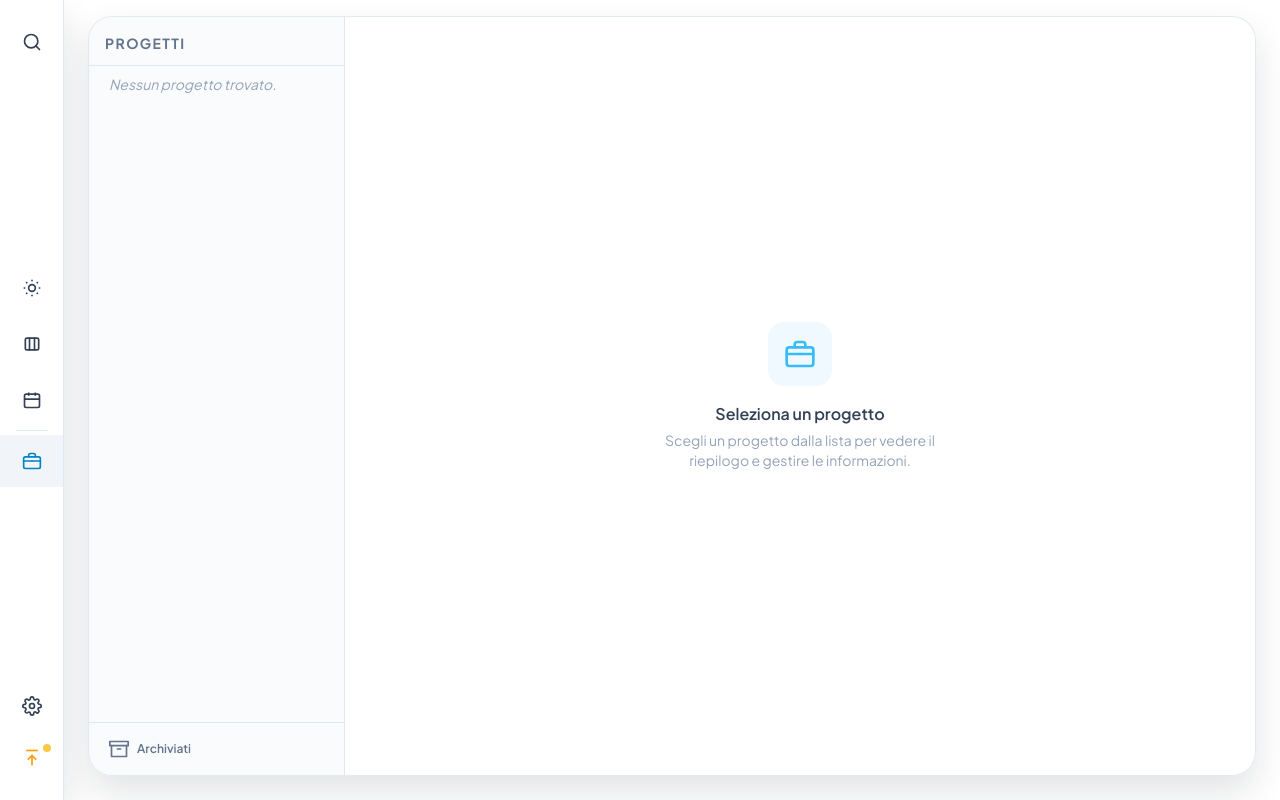
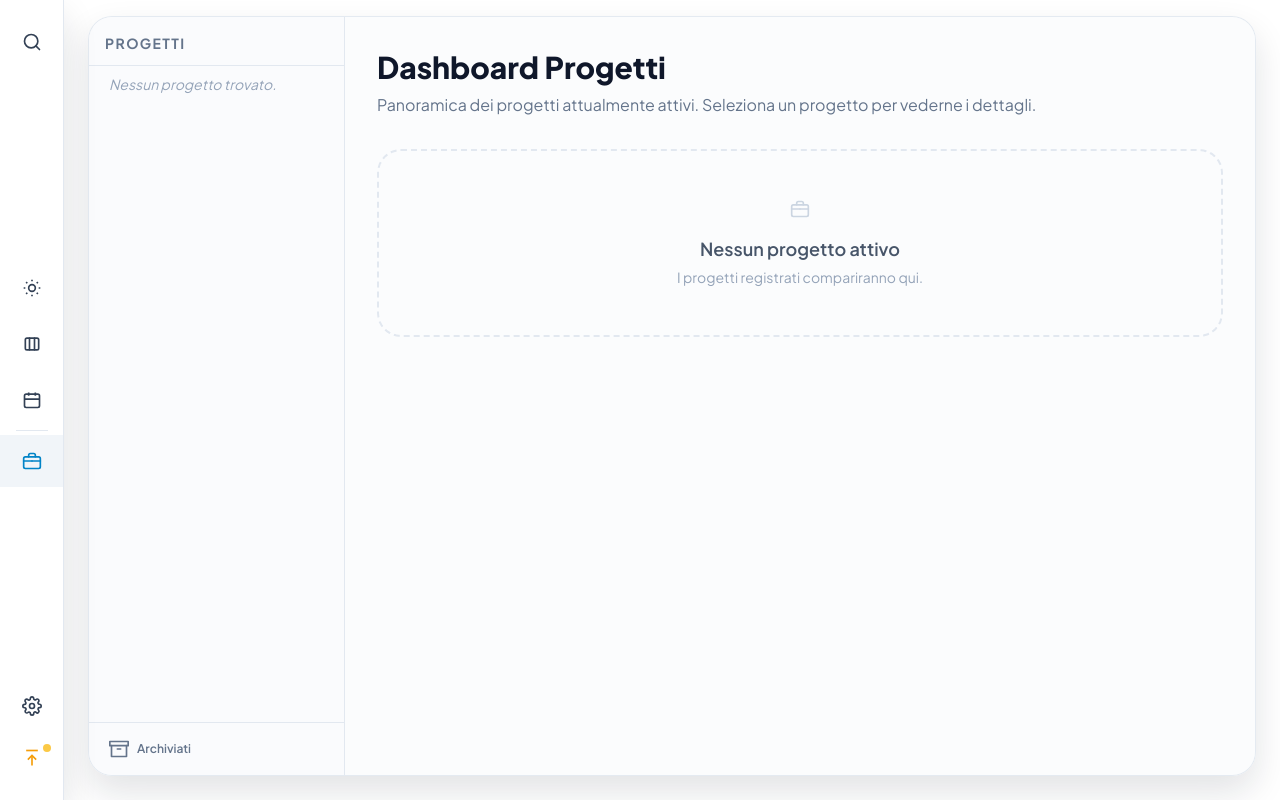
Before and after one commit to carloveronesi/DailyLog, a React (Vite) app: page / in a window 1280 px wide. Both pictures are taken after a click on the button "PROGETTI". Built offline with nearby package versions, Linux system fonts and the light colour scheme.

Commit message:
feat(projects): add global dashboard, budget tracking and overdue indicators

```diff
--- a/src/renderer/components/ProjectView.jsx
+++ b/src/renderer/components/ProjectView.jsx
@@ -237,6 +237,7 @@ function ProjectDetail({ projectId, projectName, isClient, meta, stats, allPeopl
       objectives: meta?.objectives || "",
       startDate: meta?.startDate || "",
       endDate: meta?.endDate || "",
+      estimatedHours: meta?.estimatedHours || "",
       status: meta?.status || "active",
       team: (meta?.team || []).join("\n"),
       clientContacts: (meta?.clientContacts || []).join("\n"),
@@ -252,6 +253,7 @@ function ProjectDetail({ projectId, projectName, isClient, meta, stats, allPeopl
       objectives: form.objectives.trim(),
       startDate: form.startDate.trim(),
       endDate: form.endDate.trim(),
+      estimatedHours: form.estimatedHours ? Number(form.estimatedHours) : "",
       status: form.status,
       team: form.team.split("\n").map((s) => s.trim()).filter(Boolean),
       clientContacts: form.clientContacts.split("\n").map((s) => s.trim()).filter(Boolean),
@@ -287,6 +289,14 @@ function ProjectDetail({ projectId, projectName, isClient, meta, stats, allPeopl
   const displayMeta = isEditing ? form : meta;
   const currentStatus = displayMeta?.status || "active";
 
+  const isOverdue = useMemo(() => {
+    if (currentStatus !== "active" || !displayMeta?.endDate) return false;
+    // Imposta l'ora a 00:00:00 per un confronto preciso sulla data
+    const end = new Date(displayMeta.endDate);
+    end.setHours(23, 59, 59, 999);
+    return end < new Date();
+  }, [currentStatus, displayMeta?.endDate]);
+
   const slotLabel = (slot, wh) => {
     if (slot === "Mattina" && wh) {
       const sh = Math.floor(wh.morningStart / 60);
@@ -313,9 +323,15 @@ function ProjectDetail({ projectId, projectName, isClient, meta, stats, allPeopl
       <div className="shrink-0 px-6 pt-6 pb-4 border-b border-slate-200 dark:border-slate-700">
         <div className="flex items-start justify-between gap-4">
           <div className="flex flex-col min-w-0">
-            <div className="flex items-center gap-3">
+            <div className="flex items-center gap-3 flex-wrap">
               <h2 className="text-2xl font-extrabold text-slate-900 dark:text-slate-100 truncate">{projectName}</h2>
               {!isEditing && <StatusBadge status={currentStatus} />}
+              {!isEditing && isOverdue && (
+                <span className="inline-flex items-center gap-1 px-2 py-0.5 rounded-full text-[10px] font-bold uppercase tracking-wider bg-rose-100 text-rose-700 dark:bg-rose-900/40 dark:text-rose-400">
+                  <Icon name="alert-triangle" className="w-3 h-3" />
+                  In Ritardo
+                </span>
+              )}
             </div>
             {!isEditing && meta?.cliente && (
               <span className="text-sm font-medium text-slate-500 dark:text-slate-400 mt-0.5 truncate">
@@ -402,8 +418,10 @@ function ProjectDetail({ projectId, projectName, isClient, meta, stats, allPeopl
       {/* Body — scrollable */}
       <div className="flex-1 overflow-y-auto px-6 py-5 space-y-8">
 
-        {/* KPIs Section */}
-        {stats && currentTab !== "activities" && currentTab !== "subtasks" && (
+        {/* OVERVIEW TAB */}
+        {currentTab === "overview" && (
+          <div className="space-y-6">
+            {stats && (
               <div className="grid grid-cols-1 sm:grid-cols-3 gap-3">
                 {/* Ore Totali */}
                 <div className="flex flex-col p-3.5 rounded-2xl bg-gradient-to-br from-sky-50 to-white dark:from-sky-900/20 dark:to-slate-800/50 border border-sky-100/60 dark:border-sky-800/30 shadow-sm">
@@ -457,8 +475,53 @@ function ProjectDetail({ projectId, projectName, isClient, meta, stats, allPeopl
               </div>
             )}
 
-        {/* Info Blocks */}
-        {currentTab !== "activities" && currentTab !== "subtasks" && (
+            {/* Budget Ore */}
+            {(meta?.estimatedHours > 0 || isEditing) && (
+              <section className="bg-slate-50 dark:bg-slate-800/50 p-4 rounded-2xl border border-slate-200 dark:border-slate-700/50">
+                <SectionTitle icon="pie-chart" label="Avanzamento e Budget" />
+                {!isEditing && stats ? (
+                  <div className="mt-3">
+                    <div className="flex justify-between items-end mb-1.5">
+                      <span className="text-sm font-semibold text-slate-700 dark:text-slate-300">
+                        {stats.totalHours.toFixed(1)} <span className="text-slate-400 font-normal">/ {meta.estimatedHours} ore</span>
+                      </span>
+                      <span className="text-xs font-bold text-slate-500">
+                        {Math.min(100, Math.round((stats.totalHours / meta.estimatedHours) * 100))}%
+                      </span>
+                    </div>
+                    <div className="w-full h-3 bg-slate-200 dark:bg-slate-700 rounded-full overflow-hidden">
+                      <div
+                        className={`h-full rounded-full transition-all duration-500 ${stats.totalHours > meta.estimatedHours ? "bg-rose-500" : "bg-emerald-500"}`}
+                        style={{ width: `${Math.min(100, (stats.totalHours / meta.estimatedHours) * 100)}%` }}
+                      />
+                    </div>
+                    {stats.totalHours > meta.estimatedHours && (
+                      <p className="mt-2 text-xs text-rose-500 font-medium">Hai superato il budget stimato di {(stats.totalHours - meta.estimatedHours).toFixed(1)} ore.</p>
+                    )}
+                  </div>
+                ) : (
+                  <div className="mt-2">
+                    <label className="text-xs font-semibold text-slate-500 dark:text-slate-400">Ore stimate (Budget)</label>
+                    <input type="number" min="0" step="0.5" value={form?.estimatedHours} onChange={set("estimatedHours")} className={inputClass + " w-32 ml-3"} placeholder="Es. 40" />
+                  </div>
+                )}
+              </section>
+            )}
+
+            {/* Breve descrizione in Overview */}
+            {meta?.description && !isEditing && (
+              <section>
+                <SectionTitle icon="clipboard" label="Descrizione" />
+                <p className="text-sm text-slate-600 dark:text-slate-400 mt-1 line-clamp-3">
+                  {meta.description}
+                </p>
+              </section>
+            )}
+          </div>
+        )}
+
+        {/* DETTAGLI TAB */}
+        {(currentTab === "details" || isEditing) && (
           <div className="space-y-6">
             {/* Descrizione */}
             <section>
@@ -496,9 +559,9 @@ function ProjectDetail({ projectId, projectName, isClient, meta, stats, allPeopl
           )}
         </section>
 
-        {/* Tempistiche */}
+        {/* Tempistiche e Budget */}
         <section>
-          <SectionTitle icon="calendar" label="Tempistiche" />
+          <SectionTitle icon="calendar" label="Tempistiche e Budget" />
           {isEditing ? (
             <div className="flex flex-wrap gap-4 mt-2">
               <label className="flex flex-col gap-1">
@@ -508,6 +571,10 @@ function ProjectDetail({ projectId, projectName, isClient, meta, stats, allPeopl
               <label className="flex flex-col gap-1">
                 <span className="text-xs font-semibold text-slate-500 dark:text-slate-400">Fine prevista</span>
                 <input type="date" value={form.endDate} onChange={set("endDate")} className={inputClass} />
+              </label>
+              <label className="flex flex-col gap-1">
+                <span className="text-xs font-semibold text-slate-500 dark:text-slate-400">Stima ore (Budget)</span>
+                <input type="number" min="0" step="0.5" value={form.estimatedHours} onChange={set("estimatedHours")} className={inputClass} placeholder="Es. 40" />
               </label>
             </div>
           ) : (
@@ -519,6 +586,10 @@ function ProjectDetail({ projectId, projectName, isClient, meta, stats, allPeopl
               <div>
                 <div className="text-xs font-semibold uppercase tracking-wider text-slate-400 dark:text-slate-500">Fine prevista</div>
                 <div className={dateText(meta?.endDate)}>{formatDate(meta?.endDate) || "—"}</div>
+              </div>
+              <div>
+                <div className="text-xs font-semibold uppercase tracking-wider text-slate-400 dark:text-slate-500">Budget ore</div>
+                <div className={dateText(meta?.estimatedHours)}>{meta?.estimatedHours ? `${meta.estimatedHours}h` : "—"}</div>
               </div>
             </div>
           )}
@@ -651,7 +722,7 @@ function ProjectDetail({ projectId, projectName, isClient, meta, stats, allPeopl
         )}
 
         {/* Task log */}
-        {currentTab !== "details" && currentTab !== "subtasks" && (
+        {currentTab === "activities" && (
           <section>
           <div className="flex items-center justify-between mb-1 -mt-1">
             <SectionTitle icon="history" label={`Attività registrate (${stats?.tasks?.length ?? 0})`} />
@@ -1061,16 +1132,123 @@ export function ProjectView({ clientNames = [], allPeople = [], onProjectsChange
             currentTab={selectedTab}
           />
         ) : (
-          <div className="flex flex-col items-center justify-center h-full text-center p-8">
-            <div className="w-16 h-16 rounded-2xl bg-sky-50 dark:bg-sky-900/20 flex items-center justify-center mb-4">
-              <Icon name="briefcase" className="w-8 h-8 text-sky-400 dark:text-sky-500" />
+          <ProjectDashboard
+            projects={projects}
+            clientNames={clientNames}
+            internalProjects={internalProjects}
+            onSelectProject={handleSelectProject}
+          />
+        )}
       </div>
-            <h3 className="text-base font-semibold text-slate-700 dark:text-slate-300">
-              Seleziona un progetto
+    </div>
+  );
+}
+
+// ─── Project Dashboard (Empty State) ──────────────────────────────────────
+
+function ProjectDashboard({ projects, clientNames, internalProjects, onSelectProject }) {
+  // Raccogli tutti i progetti attivi
+  const activeProjects = useMemo(() => {
+    const list = [];
+
+    // Progetti Clienti
+    clientNames.forEach(name => {
+      const pid = projectIdForClient(name);
+      const meta = projects[pid] || {};
+      if (meta.status !== "archived") {
+        list.push({ pid, name, type: "client", meta });
+      }
+    });
+
+    // Progetti Interni
+    internalProjects.forEach(({ projectId, label }) => {
+      const meta = projects[projectId] || {};
+      if (meta.status !== "archived") {
+        list.push({ pid: projectId, name: label, type: "internal", meta });
+      }
+    });
+
+    // Ordina per scadenza (overdue primi, poi prossimi alla scadenza, poi gli altri alfabeticamente)
+    return list.sort((a, b) => {
+      const aEnd = a.meta.endDate ? new Date(a.meta.endDate).getTime() : Infinity;
+      const bEnd = b.meta.endDate ? new Date(b.meta.endDate).getTime() : Infinity;
+      if (aEnd !== bEnd) return aEnd - bEnd;
+      return a.name.localeCompare(b.name, "it");
+    });
+  }, [projects, clientNames, internalProjects]);
+
+  return (
+    <div className="flex-1 overflow-y-auto px-8 py-8 bg-slate-50/50 dark:bg-slate-900/20">
+      <div className="max-w-5xl mx-auto">
+        <h1 className="text-3xl font-extrabold text-slate-900 dark:text-slate-100 mb-2">Dashboard Progetti</h1>
+        <p className="text-slate-500 dark:text-slate-400 mb-8">
+          Panoramica dei progetti attualmente attivi. Seleziona un progetto per vederne i dettagli.
+        </p>
+
+        {activeProjects.length === 0 ? (
+          <div className="flex flex-col items-center justify-center p-12 text-center border-2 border-dashed border-slate-200 dark:border-slate-700 rounded-3xl">
+             <Icon name="briefcase" className="w-12 h-12 text-slate-300 dark:text-slate-600 mb-4" />
+             <p className="text-lg font-semibold text-slate-600 dark:text-slate-400">Nessun progetto attivo</p>
+             <p className="text-sm text-slate-400 mt-1">I progetti registrati compariranno qui.</p>
+          </div>
+        ) : (
+          <div className="grid grid-cols-1 md:grid-cols-2 lg:grid-cols-3 gap-4">
+            {activeProjects.map(({ pid, name, type, meta }) => {
+              const isOverdue = meta.status === "active" && meta.endDate && new Date(meta.endDate) < new Date();
+
+              return (
+                <button
+                  key={pid}
+                  onClick={() => onSelectProject(pid)}
+                  className="flex flex-col text-left p-5 bg-white dark:bg-slate-800 border border-slate-200 dark:border-slate-700 rounded-2xl hover:border-sky-300 dark:hover:border-sky-600 hover:shadow-md transition-all group relative overflow-hidden"
+                >
+                  <div className="flex justify-between items-start w-full mb-3">
+                    <div className="flex flex-col min-w-0 pr-2">
+                       <span className="text-[10px] font-bold uppercase tracking-wider text-slate-400 dark:text-slate-500 mb-1">
+                         {type === "client" ? (meta.cliente || "Cliente") : "Interno"}
+                       </span>
+                       <h3 className="text-lg font-bold text-slate-800 dark:text-slate-100 truncate w-full group-hover:text-sky-600 dark:group-hover:text-sky-400 transition-colors">
+                         {name}
                        </h3>
-            <p className="mt-1 text-sm text-slate-400 dark:text-slate-500 max-w-xs">
-              Scegli un progetto dalla lista per vedere il riepilogo e gestire le informazioni.
+                    </div>
+                    {meta.status !== "active" ? (
+                      <StatusBadge status={meta.status} />
+                    ) : isOverdue ? (
+                      <span className="shrink-0 inline-flex items-center gap-1 px-2 py-0.5 rounded-full text-[10px] font-bold uppercase tracking-wider bg-rose-100 text-rose-700 dark:bg-rose-900/40 dark:text-rose-400">
+                        <Icon name="alert-triangle" className="w-3 h-3" />
+                        Scaduto
+                      </span>
+                    ) : (
+                      <StatusBadge status="active" />
+                    )}
+                  </div>
+
+                  {meta.description && (
+                    <p className="text-xs text-slate-500 dark:text-slate-400 line-clamp-2 mb-4">
+                      {meta.description}
                     </p>
+                  )}
+
+                  <div className="mt-auto pt-4 border-t border-slate-100 dark:border-slate-700/50 flex flex-wrap gap-x-4 gap-y-2 w-full">
+                    {meta.endDate && (
+                      <div className="flex items-center gap-1.5 text-xs font-semibold text-slate-600 dark:text-slate-300">
+                        <Icon name="calendar" className="w-3.5 h-3.5 text-slate-400" />
+                        {formatDate(meta.endDate)}
+                      </div>
+                    )}
+                    {meta.estimatedHours && (
+                      <div className="flex items-center gap-1.5 text-xs font-semibold text-slate-600 dark:text-slate-300">
+                        <Icon name="clock" className="w-3.5 h-3.5 text-slate-400" />
+                        {meta.estimatedHours}h stimate
+                      </div>
+                    )}
+                    {!meta.endDate && !meta.estimatedHours && (
+                      <div className="text-xs text-slate-400 italic">Nessuna data di fine / budget</div>
+                    )}
+                  </div>
+                </button>
+              );
+            })}
           </div>
         )}
       </div>
```
Lines whose indentation alone changed are shown as unchanged.
